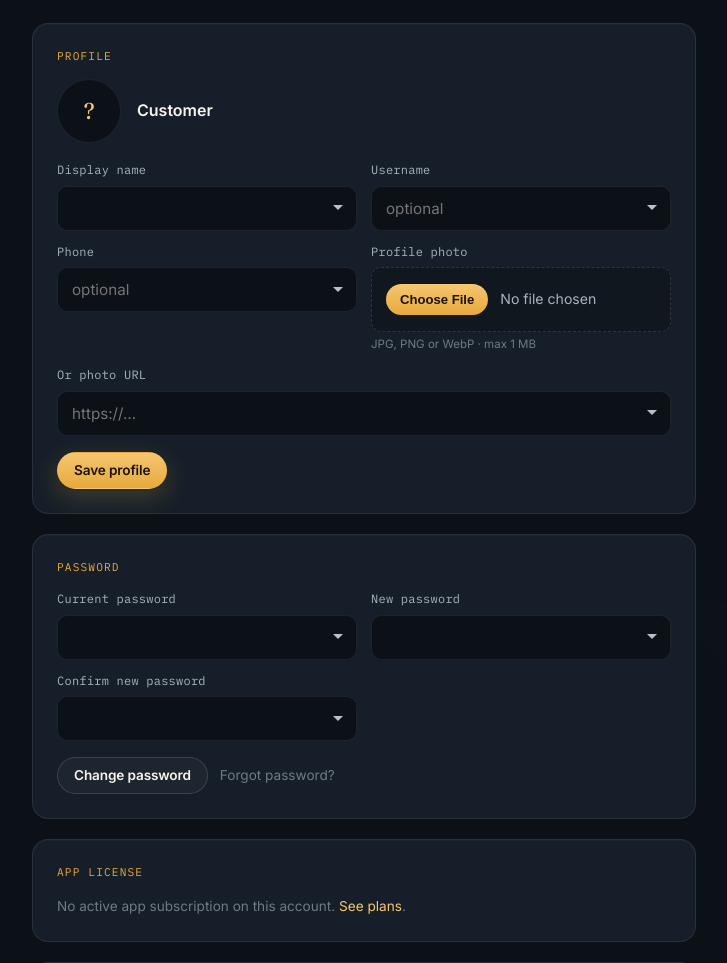
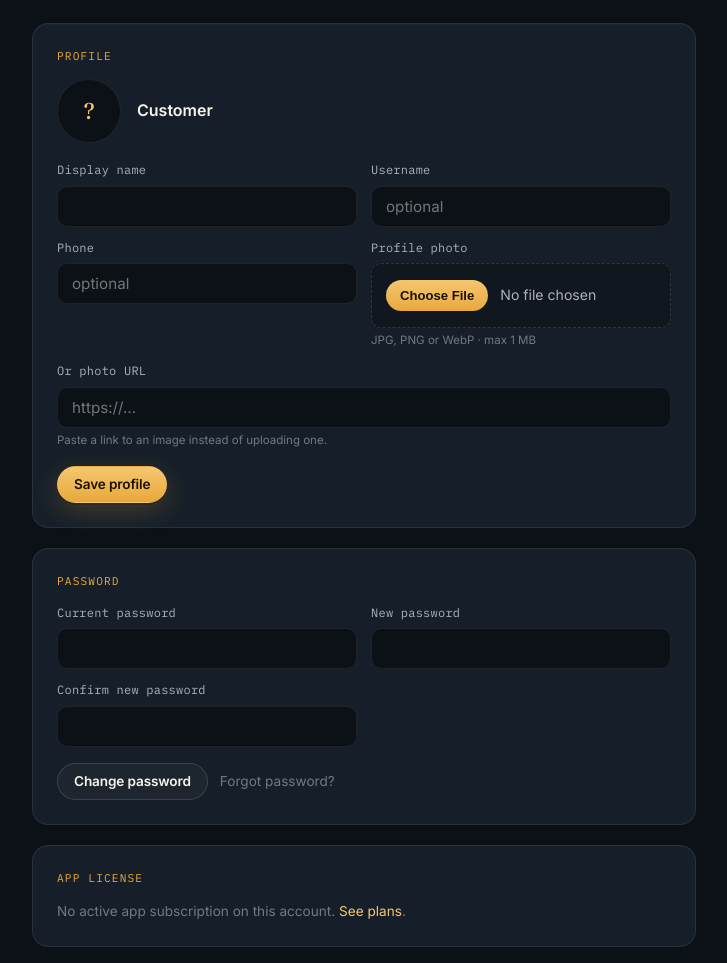
Before and after one commit to faisalchaudhary411/Audio-Studio, a Python web app: template templates/account.html in a window 1280 px wide. Shown: the part 198-1161 px from the top of the page, without its empty margins (276-1003 px from the left). Run offline with Jinja, Linux system fonts and the light colour scheme; the template is opened without the code that fills it: most values are stand-ins (such as "Sample title", 1, 10 or a date in 2020); grey boxes marked "Sample" are stand-in pictures.

Commit message:
Add files via upload

```diff
--- a/templates/account.html
+++ b/templates/account.html
@@ -41,15 +41,15 @@
       <div class="profile-grid">
         <div class="profile-field">
           <label for="profile-name">Display name</label>
-          <input type="text" id="profile-name" name="name" value="{{ user.name or '' }}" maxlength="80" autocomplete="name" class="studio-select" style="width:100%;">
+          <input type="text" id="profile-name" name="name" value="{{ user.name or '' }}" maxlength="80" autocomplete="name" class="studio-input" style="width:100%;">
         </div>
         <div class="profile-field">
           <label for="profile-username">Username</label>
-          <input type="text" id="profile-username" name="username" value="{{ user.username or '' }}" maxlength="32" pattern="[A-Za-z0-9._]*" placeholder="optional" class="studio-select" style="width:100%;">
+          <input type="text" id="profile-username" name="username" value="{{ user.username or '' }}" maxlength="32" pattern="[A-Za-z0-9._]*" placeholder="optional" class="studio-input" style="width:100%;">
         </div>
         <div class="profile-field">
           <label for="profile-phone">Phone</label>
-          <input type="tel" id="profile-phone" name="phone" value="{{ user.phone or '' }}" maxlength="24" autocomplete="tel" placeholder="optional" class="studio-select" style="width:100%;">
+          <input type="tel" id="profile-phone" name="phone" value="{{ user.phone or '' }}" maxlength="24" autocomplete="tel" placeholder="optional" class="studio-input" style="width:100%;">
         </div>
         <div class="profile-field">
           <label for="profile-avatar">Profile photo</label>
@@ -59,7 +59,15 @@
       </div>
       <div class="profile-field" style="margin-top:12px;">
         <label for="profile-avatar-url">Or photo URL</label>
-        <input type="url" id="profile-avatar-url" name="avatar_url" value="{{ user.avatar_url or '' }}" placeholder="https://…" class="studio-select" style="width:100%;">
+        {% set avatar_is_upload = user.avatar_url and user.avatar_url.startswith('/static/') %}
+        <input type="url" id="profile-avatar-url" name="avatar_url"
+               value="{{ '' if avatar_is_upload else (user.avatar_url or '') }}"
+               placeholder="https://…" class="studio-input" style="width:100%;">
+        {% if avatar_is_upload %}
+        <span class="profile-hint">Currently using your uploaded photo — paste a link here only if you want to switch to an external image instead.</span>
+        {% else %}
+        <span class="profile-hint">Paste a link to an image instead of uploading one.</span>
+        {% endif %}
       </div>
       <div style="margin-top:16px;">
         <button type="submit" class="btn btn--brass btn--sm">Save profile</button>
@@ -75,15 +83,15 @@
       <div class="profile-grid">
         <div class="profile-field">
           <label for="cur-pass">Current password</label>
-          <input type="password" id="cur-pass" name="current_password" required autocomplete="current-password" class="studio-select" style="width:100%;">
+          <input type="password" id="cur-pass" name="current_password" required autocomplete="current-password" class="studio-input" style="width:100%;">
         </div>
         <div class="profile-field">
           <label for="new-pass">New password</label>
-          <input type="password" id="new-pass" name="new_password" required minlength="8" autocomplete="new-password" class="studio-select" style="width:100%;">
+          <input type="password" id="new-pass" name="new_password" required minlength="8" autocomplete="new-password" class="studio-input" style="width:100%;">
         </div>
         <div class="profile-field">
           <label for="new-pass2">Confirm new password</label>
-          <input type="password" id="new-pass2" name="new_password2" required minlength="8" autocomplete="new-password" class="studio-select" style="width:100%;">
+          <input type="password" id="new-pass2" name="new_password2" required minlength="8" autocomplete="new-password" class="studio-input" style="width:100%;">
         </div>
       </div>
       <div style="margin-top:16px;display:flex;flex-wrap:wrap;gap:12px;align-items:center;">
```
